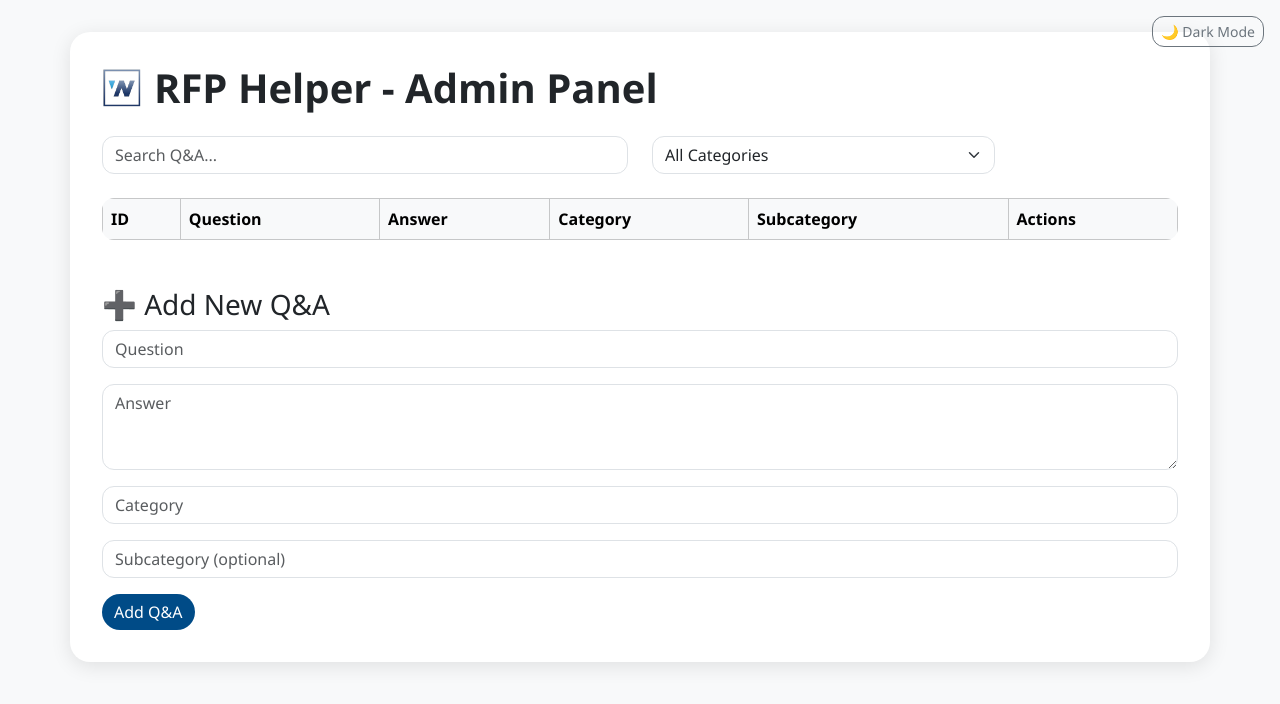
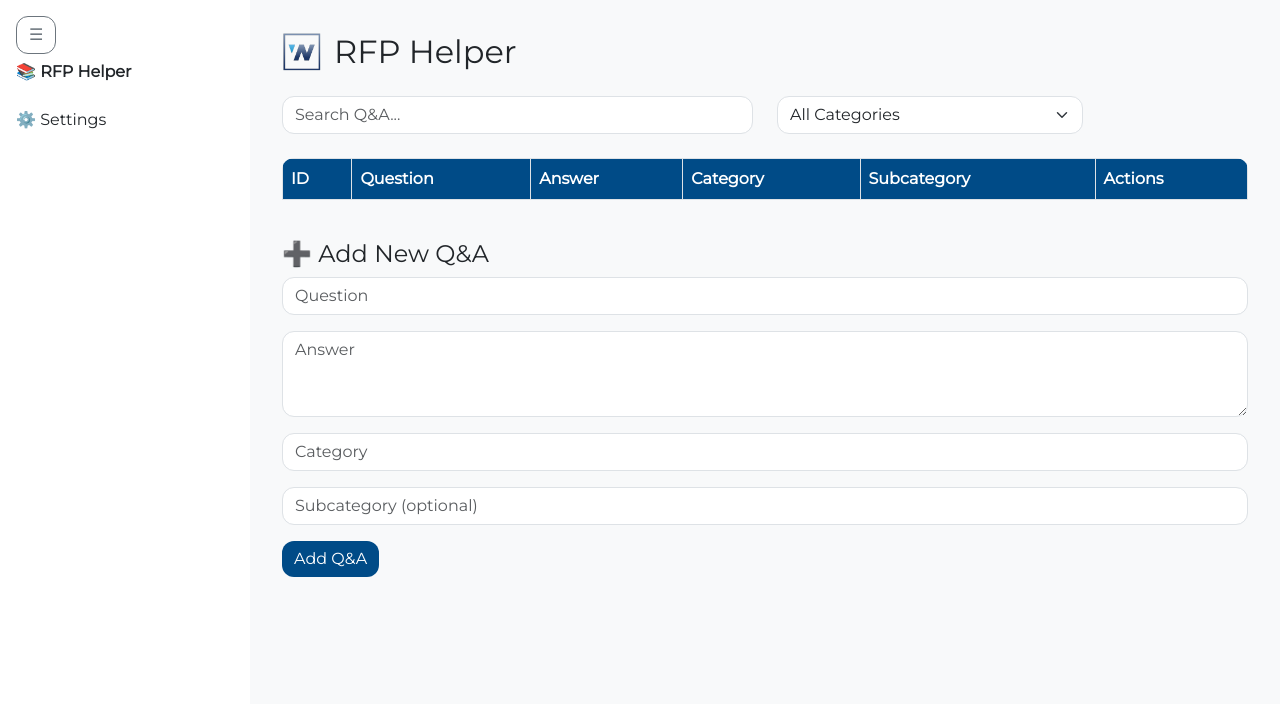
Before and after one commit to rzupa88/RFP_Helper, a website: page public/admin.html in a window 1280 px wide. Drawn offline with nearby package versions, Linux system fonts and the light colour scheme; no server answers.

Commit message:
Refined UI: added sidebar, theme toggle, scollable table, and styling

```diff
--- a/public/admin.html
+++ b/public/admin.html
@@ -2,9 +2,10 @@
 <html lang="en" data-theme="light">
 <head>
   <meta charset="UTF-8" />
-  <meta name="viewport" content="width=device-width, initial-scale=1.0" />
+  <meta name="viewport" content="width=device-width, initial-scale=1.0"/>
   <title>RFP Helper - Admin Panel</title>
-  <link href="https://cdn.jsdelivr.net/npm/bootstrap@5.3.3/dist/css/bootstrap.min.css" rel="stylesheet" />
+  <link href="https://cdn.jsdelivr.net/npm/bootstrap@5.3.3/dist/css/bootstrap.min.css" rel="stylesheet"/>
+  <link href="https://fonts.googleapis.com/css2?family=Montserrat&display=swap" rel="stylesheet">
   <style>
     :root {
       --light-bg: #f8f9fa;
@@ -17,10 +18,11 @@
     }
 
     body {
-      font-family: "Segoe UI", Tahoma, Geneva, Verdana, sans-serif;
+      font-family: 'Montserrat', 'Arial Narrow', sans-serif;
       background-color: var(--light-bg);
       color: var(--light-text);
       transition: background 0.3s, color 0.3s;
+      margin: 0;
     }
 
     [data-theme="dark"] body {
@@ -28,87 +30,140 @@
       color: var(--dark-text);
     }
 
-    .container {
-      background-color: var(--light-card);
-      border-radius: 20px;
-      padding: 2rem;
-      box-shadow: 0 4px 20px rgba(0, 0, 0, 0.1);
-      margin-top: 2rem;
+    .wrapper {
+      display: flex;
+      min-height: 100vh;
     }
 
-    [data-theme="dark"] .container {
+    .sidebar {
+      width: 250px;
+      background-color: var(--light-card);
+      padding: 3rem 1rem 1rem;
+      transition: all 0.3s ease;
+    }
+
+    [data-theme="dark"] .sidebar {
       background-color: var(--dark-card);
     }
 
-    h1 {
-      font-weight: bold;
-      display: flex;
-      align-items: center;
+    .sidebar.collapsed {
+      width: 0;
+      overflow: hidden;
     }
 
-    h1 img {
+    .content {
+      flex: 1;
+      padding: 2rem;
+      transition: margin-left 0.3s ease;
+    }
+
+    .toggle-btn {
+      position: fixed;
+      top: 1rem;
+      left: 1rem;
+      z-index: 1000;
+    }
+
+    .logo {
       height: 40px;
       margin-right: 12px;
+    }
+
+    .nav-link {
+      display: block;
+      padding: 0.75rem 0;
+      color: inherit;
+      text-decoration: none;
+    }
+
+    .active-tab {
+      font-weight: bold;
     }
 
     .form-control, .form-select, .btn {
       border-radius: 12px;
     }
 
-    .table {
-      border-radius: 12px;
-      overflow: hidden;
+    .table th {
+      vertical-align: middle;
+      font-size: 1rem;
     }
 
-    .table th, .table td {
+    .table td {
       vertical-align: middle;
-    }
-
-    .btn-danger {
-      border-radius: 20px;
+      font-size: .85rem;
     }
 
     .btn-primary {
       background: var(--primary);
       border: none;
-      border-radius: 20px;
     }
 
     .btn-primary:hover {
       background: #0069d9;
     }
 
-    .theme-toggle {
-      position: absolute;
-      top: 1rem;
-      right: 1rem;
-    }
-
-    [data-theme="dark"] .table {
-      background-color: var(--dark-card);
-      color: var(--dark-text);
-    }
-
+    [data-theme="dark"] .table,
     [data-theme="dark"] .form-control,
     [data-theme="dark"] .form-select {
       background-color: #2a2a2a;
       color: var(--dark-text);
       border-color: #444;
     }
+
+    .settings-section {
+      display: none;
+    }
+
+    .tab-content.active {
+      display: block;
+    }
+
+    .tab-content {
+      display: none;
+    }
+
+    /* Scrollable table styles */
+    .table-container {
+      max-height: 400px;
+      overflow-y: auto;
+      border-radius: 12px;
+    }
+
+    .table thead th {
+      position: sticky;
+      top: 0;
+      background-color: #004b87;
+      color: white;
+      z-index: 2;
+    }
+
+    [data-theme="dark"] .table thead th {
+      background-color: #1e1e1e;
+    }
   </style>
 </head>
 <body>
-  <div class="theme-toggle">
-    <button id="themeToggle" class="btn btn-outline-secondary btn-sm">🌙 Dark Mode</button>
+  <button class="btn btn-outline-secondary toggle-btn" id="sidebarToggle">☰</button>
+
+  <div class="wrapper">
+    <div class="sidebar" id="sidebar">
+      <a href="#" class="nav-link active-tab" onclick="switchTab('admin')">📚 RFP Helper</a>
+      <a href="#" class="nav-link" onclick="switchTab('settings')">⚙️ Settings</a>
     </div>
 
-  <div class="container">
-    <h1><img src="/WellNet-New-Logo_Vertical-Healthcare  - Copy.PNG" alt="Logo" /> RFP Helper - Admin Panel</h1>
+    <div class="content">
+      <!-- ADMIN TAB -->
+      <div id="admin" class="tab-content active">
+        <div class="d-flex align-items-center mb-4">
+          <img src="/WellNet-New-Logo_Vertical-Healthcare  - Copy.PNG" alt="Logo" class="logo"/>
+          <h2 class="mb-0">RFP Helper</h2>
+        </div>
 
         <!-- Search & Filter -->
         <div class="row my-4">
           <div class="col-md-6">
-        <input type="text" id="searchInput" class="form-control" placeholder="Search Q&A..." />
+            <input type="text" id="searchInput" class="form-control" placeholder="Search Q&A..."/>
           </div>
           <div class="col-md-4">
             <select id="categoryFilter" class="form-select">
@@ -117,9 +172,10 @@
           </div>
         </div>
 
-    <!-- Table -->
+        <!-- Scrollable Table -->
+        <div class="table-container mb-4">
           <table class="table table-bordered table-hover">
-      <thead class="table-light">
+            <thead>
               <tr>
                 <th>ID</th>
                 <th>Question</th>
@@ -131,35 +187,67 @@
             </thead>
             <tbody id="qnaTableBody"></tbody>
           </table>
+        </div>
 
-    <!-- Add New Entry -->
-    <h3 class="mt-5">➕ Add New Q&A</h3>
+        <!-- Add Q&A -->
+        <h4 class="mt-4">➕ Add New Q&A</h4>
         <form id="addQnaForm">
-      <div class="mb-3">
-        <input type="text" name="question" class="form-control" placeholder="Question" required />
-      </div>
-      <div class="mb-3">
-        <textarea name="answer" class="form-control" placeholder="Answer" rows="3" required></textarea>
-      </div>
-      <div class="mb-3">
-        <input type="text" name="category" class="form-control" placeholder="Category" required />
-      </div>
-      <div class="mb-3">
-        <input type="text" name="subcategory" class="form-control" placeholder="Subcategory (optional)" />
-      </div>
+          <div class="mb-3"><input type="text" name="question" class="form-control" placeholder="Question" required /></div>
+          <div class="mb-3"><textarea name="answer" class="form-control" placeholder="Answer" rows="3" required></textarea></div>
+          <div class="mb-3"><input type="text" name="category" class="form-control" placeholder="Category" required /></div>
+          <div class="mb-3"><input type="text" name="subcategory" class="form-control" placeholder="Subcategory (optional)" /></div>
           <button class="btn btn-primary">Add Q&A</button>
         </form>
       </div>
 
+      <!-- SETTINGS TAB -->
+      <div id="settings" class="tab-content settings-section">
+        <h2>⚙️ Settings</h2>
+        <button id="themeToggle" class="btn btn-outline-secondary mt-3">🌙 Toggle Dark Mode</button>
+      </div>
+    </div>
+  </div>
+
   <script>
-    // Fetch and render Q&A data
+    // Sidebar toggle
+    document.getElementById("sidebarToggle").addEventListener("click", () => {
+      document.getElementById("sidebar").classList.toggle("collapsed");
+    });
+
+    // Theme toggle
+    const themeToggle = document.getElementById("themeToggle");
+    const html = document.documentElement;
+
+    function setTheme(theme) {
+      html.setAttribute("data-theme", theme);
+      localStorage.setItem("theme", theme);
+      themeToggle.textContent = theme === "dark" ? "☀️ Light Mode" : "🌙 Dark Mode";
+    }
+
+    themeToggle.addEventListener("click", () => {
+      const current = html.getAttribute("data-theme");
+      setTheme(current === "dark" ? "light" : "dark");
+    });
+
+    const savedTheme = localStorage.getItem("theme") || "light";
+    setTheme(savedTheme);
+
+    // Tab switching
+    function switchTab(tabId) {
+      document.querySelectorAll(".tab-content").forEach(tab => tab.classList.remove("active"));
+      document.querySelectorAll(".nav-link").forEach(link => link.classList.remove("active-tab"));
+      document.getElementById(tabId).classList.add("active");
+      event.target.classList.add("active-tab");
+    }
+
+    // Q&A logic
     async function fetchQnAs() {
       const res = await fetch("/qna");
       const data = await res.json();
       const table = document.getElementById("qnaTableBody");
       const categorySet = new Set();
+      table.innerHTML = "";
 
-      table.innerHTML = "";
       data.forEach((item) => {
         const row = document.createElement("tr");
         row.innerHTML = `
@@ -222,26 +310,6 @@
       });
     });
 
-    // DARK MODE TOGGLE
-    const themeToggle = document.getElementById("themeToggle");
-    const html = document.documentElement;
-
-    function setTheme(theme) {
-      html.setAttribute("data-theme", theme);
-      localStorage.setItem("theme", theme);
-      themeToggle.textContent = theme === "dark" ? "☀️ Light Mode" : "🌙 Dark Mode";
-    }
-
-    themeToggle.addEventListener("click", () => {
-      const current = html.getAttribute("data-theme");
-      setTheme(current === "dark" ? "light" : "dark");
-    });
-
-    // Initialize preferred theme
-    const savedTheme = localStorage.getItem("theme") || "light";
-    setTheme(savedTheme);
-
-    // Load Q&A on page load
     fetchQnAs();
   </script>
 </body>
```
Lines whose indentation alone changed are shown as unchanged.
